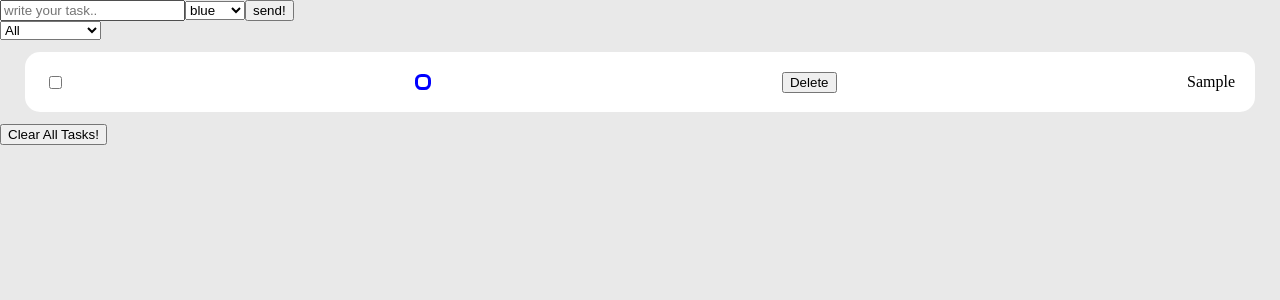
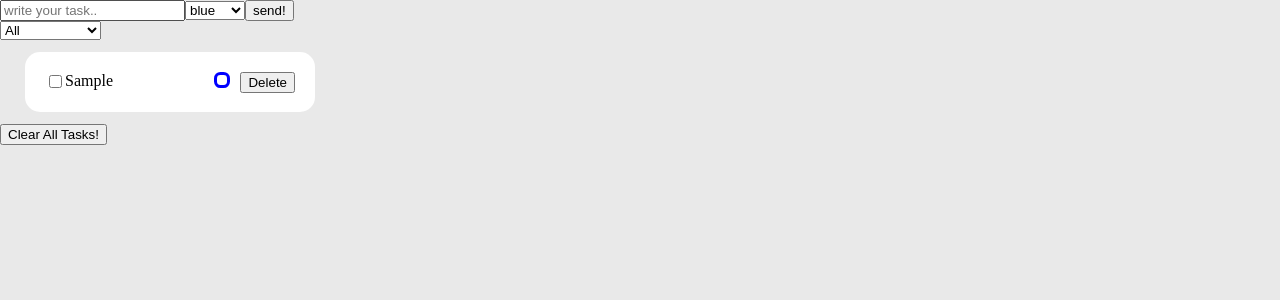
Before and after one commit to M-Hosseini80/checklist, a React (Create React App) app: page / in a window 1280 px wide. Both pictures are taken after typing "Sample" into the empty fields and a click on the button "send!". Shown: the top 300 px of the page. Built offline with nearby package versions, Linux system fonts and the light colour scheme.

Commit message:
change items style

```diff
--- a/src/components/Input.js
+++ b/src/components/Input.js
@@ -29,7 +29,7 @@ export default function Input({ setInputText, Tasks, setTasks, InputText, setSta
         setStatus(e.target.value);
     }
     return (
-        <div>
+        <>
             <form onSubmit={SubmitHandler}>
                 <input value={InputText} onChange={InputHandler} type="text" placeholder="write your task.." />
                 <select onChange={colorHandler} >
@@ -45,6 +45,6 @@ export default function Input({ setInputText, Tasks, setTasks, InputText, setSta
                 <option value="Completed">Completed</option>
                 <option value="Uncompleted">Uncompleted</option>
             </select>
-        </div>
+        </>
     )
 }
--- a/src/components/Item.css
+++ b/src/components/Item.css
@@ -3,23 +3,33 @@
     justify-content: space-between;
     flex-wrap: wrap;
     align-content: center;
-    align-items: center;
-    height: 40px;
+    align-items: start;
+    height: 100%;
+    min-height: 40px;
     background-color: #fff;
     margin: 12px 25px;
     border-radius: 15px;
     padding: 10px 20px;
+    max-width: 250px;
 }
 .item input{
+    /* flex-grow: -1; */
+}
+.item label{
+    flex-grow: 1;
+    text-overflow: ellipsis;
+    inline-size: 56px;
+    overflow: hidden;
+    /* word-break: break-all;  */
 
 }
-.item label{
-    order:4
-}
 .item span{
+    /* flex-grow: 1; */
+    margin:0 10px
 
 }
 .item button{
+    /* flex-grow: -1; */
 
 }
 .color{
@@ -29,3 +39,13 @@
     border-radius: 40%;
     border:solid 3.5px;
 }
+
+
+
+/* Style its checked state...with a ticked icon */
+[type=checkbox]:checked + span:before {
+    content: '\2714';
+    position: absolute;
+    top: -5px;
+    left: 0;
+  }
--- a/src/components/Lists.js
+++ b/src/components/Lists.js
@@ -2,12 +2,12 @@ import React from 'react'
 import Item from './Item'
 export default function Lists({ Tasks, setTasks, filter }) {
     return (
-        <div>
+        <>
             {
                 filter.map(task => (
                     <Item checked={task.completed} text={task.text} color={task.color} keyVal={task.id} key={task.id} setTasks={setTasks} Tasks={Tasks} />
                 ))
             }
-        </div>
+        </>
     )
 }
```
Also changed, not shown: src/App.css (line endings or trailing spaces).
